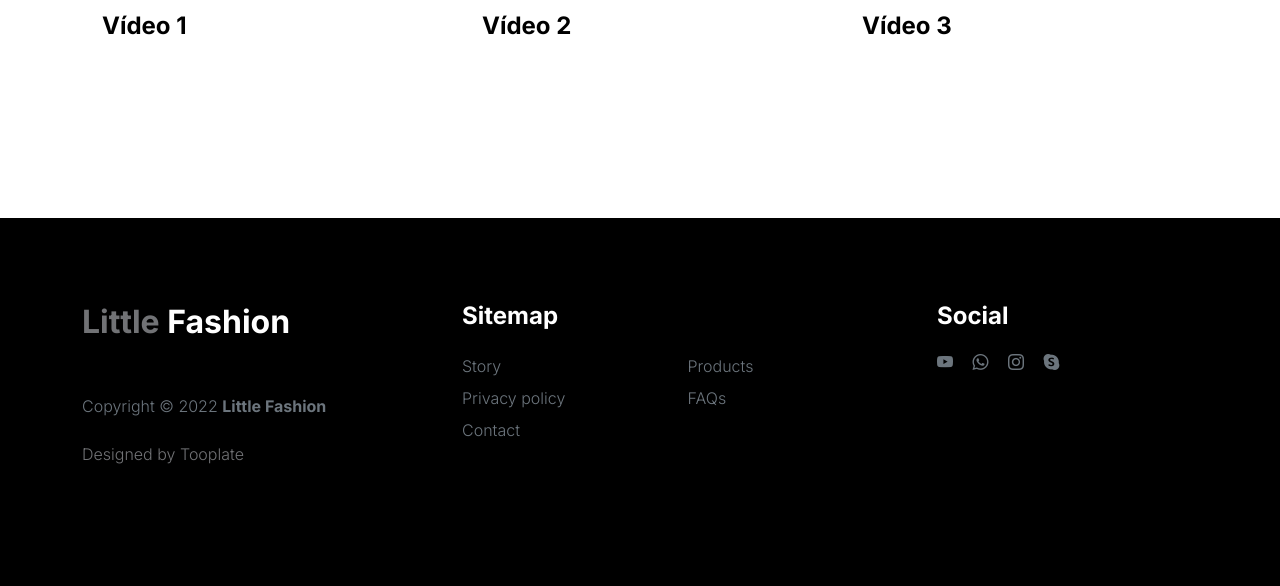
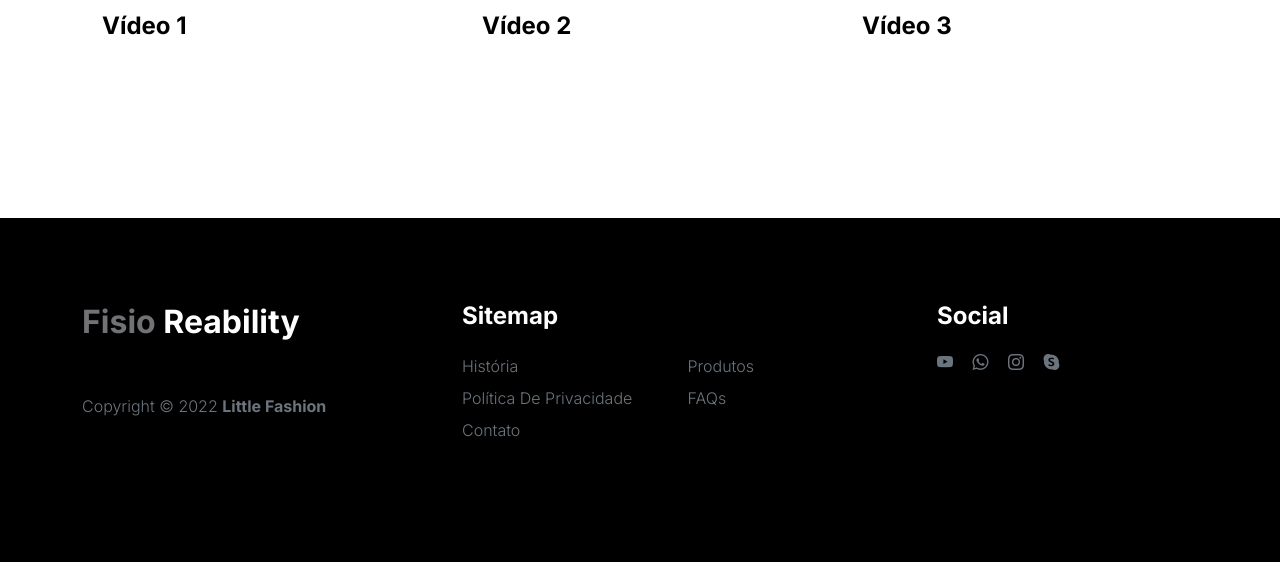
Before and after one commit to igordants/ProjetoIntegrador, a plain HTML site: page products.html in a window 1280 px wide. Shown: the part 1122-1708 px from the top of the page. After the commit the page ends 1684 px from the top, so only its background shows below. Drawn offline with Linux system fonts and the light colour scheme.

Commit message:
alterando detalhes

```diff
--- a/products.html
+++ b/products.html
@@ -276,25 +276,25 @@ https://www.tooplate.com/view/2127-little-fashion
                 <div class="row">
 
                     <div class="col-lg-3 col-10 me-auto mb-4">
-                        <h4 class="text-white mb-3"><a href="index.html">Little</a> Fashion</h4>
+                        <h4 class="text-white mb-3"><a href="index.html">Fisio</a> Reability</h4>
                         <p class="copyright-text text-muted mt-lg-5 mb-4 mb-lg-0">Copyright © 2022 <strong>Little Fashion</strong></p>
                         <br>
-                        <p class="copyright-text">Designed by <a href="https://www.tooplate.com/" target="_blank">Tooplate</a></p>
+                        <p class="copyright-text"> <a href="" target="_blank"></a></p>
                     </div>
 
                     <div class="col-lg-5 col-8">
                         <h5 class="text-white mb-3">Sitemap</h5>
 
                         <ul class="footer-menu d-flex flex-wrap">
-                            <li class="footer-menu-item"><a href="about.html" class="footer-menu-link">Story</a></li>
+                            <li class="footer-menu-item"><a href="about.html" class="footer-menu-link">História</a></li>
 
-                            <li class="footer-menu-item"><a href="#" class="footer-menu-link">Products</a></li>
+                            <li class="footer-menu-item"><a href="#" class="footer-menu-link">Produtos</a></li>
 
-                            <li class="footer-menu-item"><a href="#" class="footer-menu-link">Privacy policy</a></li>
+                            <li class="footer-menu-item"><a href="#" class="footer-menu-link">Política De Privacidade</a></li>
 
                             <li class="footer-menu-item"><a href="#" class="footer-menu-link">FAQs</a></li>
 
-                            <li class="footer-menu-item"><a href="#" class="footer-menu-link">Contact</a></li>
+                            <li class="footer-menu-item"><a href="#" class="footer-menu-link">Contato</a></li>
                         </ul>
                     </div>
 
```
